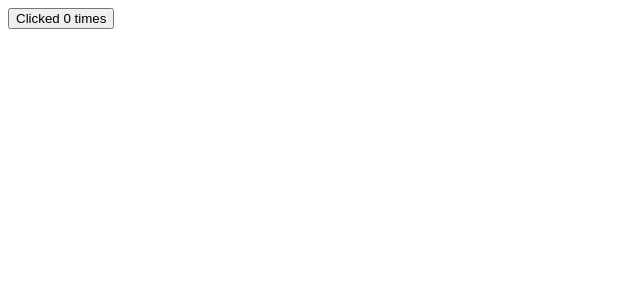
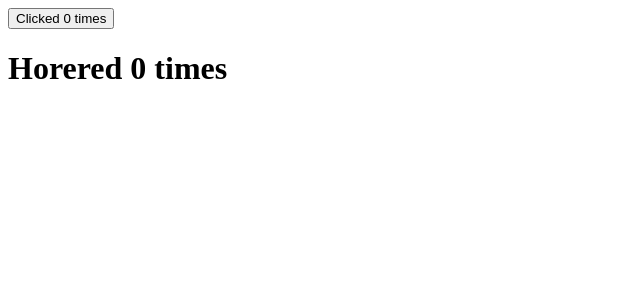
Before and after one commit to Optimus-ged/first_react_app, a React (Create React App) app: page / in a window 1280 px wide. Shown: the top 300 px of the page, without its empty margins (0-640 px from the left). Built offline with nearby package versions, Linux system fonts and the light colour scheme.

Commit message:
Making use of on mouse hover handler for the mouse event

```diff
--- a/src/react_trainings/App.js
+++ b/src/react_trainings/App.js
@@ -16,7 +16,7 @@ class App extends Component {
           <Hero heroName="Jocker" />
         </ErrorBoundary> */}
         <ClickCounter />
-
+        <HoverCounter/>
       </>
     );
   }
--- a/src/react_trainings/components/IncrementLearn/HoverCounter.js
+++ b/src/react_trainings/components/IncrementLearn/HoverCounter.js
@@ -0,0 +1,30 @@
+import React, { Component } from "react";
+
+class HoverCounter extends Component {
+  constructor(props) {
+    super(props);
+
+    this.state = {
+      count: 0,
+    };
+  }
+
+  hoverHandler = () => {
+    this.setState((prevState) => {
+      return {
+        count: prevState.count + 1,
+      };
+    });
+  };
+
+  render() {
+    const { count } = this.state;
+    return (
+      <div>
+        <h1 onMouseOver={this.hoverHandler}>Horered {count} times</h1>
+      </div>
+    );
+  }
+}
+
+export default HoverCounter;
```
